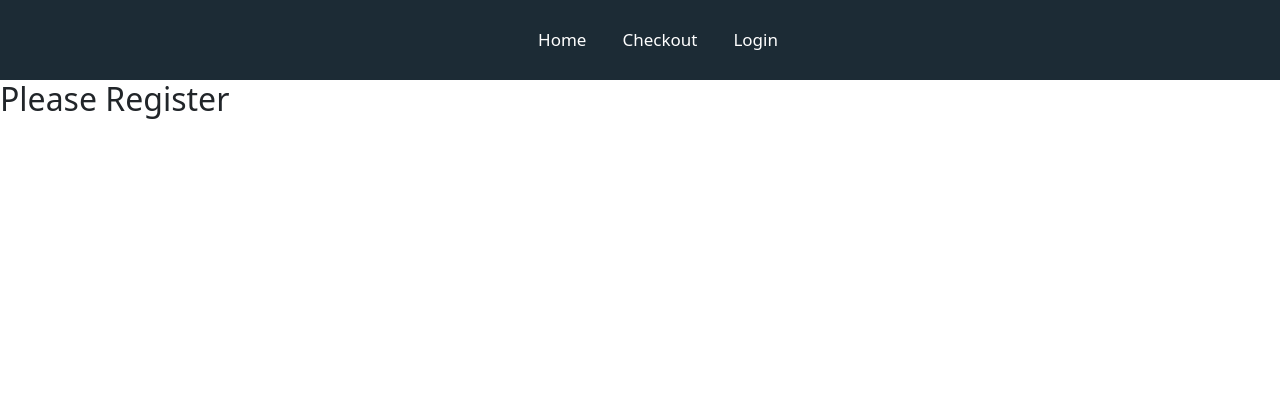
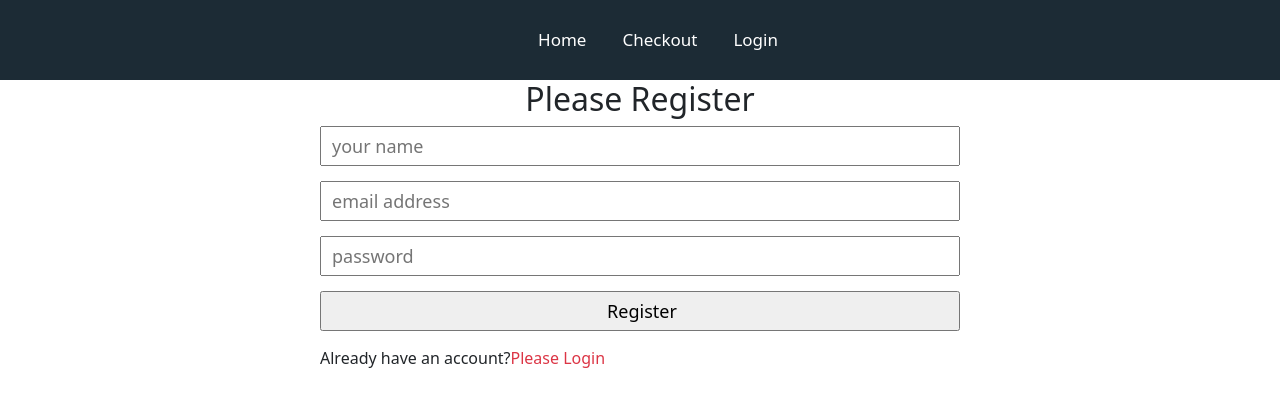
Before and after one commit to mehedialmamun21/independent-service-provider-website, a React (Create React App) app: page /register in a window 1280 px wide. Shown: the top 406 px of the page. Built offline with nearby package versions, Linux system fonts and the light colour scheme.

Commit message:
register part added

```diff
--- a/src/components/Register/Register.css
+++ b/src/components/Register/Register.css
@@ -0,0 +1,12 @@
+.register-form{
+    margin: 0 auto;
+    width: 50%;
+}
+.register-form input{
+    display: block;
+    width: 100%;
+    height: 40px;
+    padding-left: 10px;
+    font-size: 18px;
+    margin-bottom: 15px;
+}
--- a/src/components/Register/Register.js
+++ b/src/components/Register/Register.js
@@ -1,10 +1,52 @@
 import React from "react";
+import {Link, useNavigate} from "react-router-dom";
+import "./Register.css";
 
 const Register = () => {
+  const navigate = useNavigate();
+
+  const navigateLogin = () => {
+    navigate("/login");
+  };
+  const handleRegister = (event) => {
+    event.preventDefault();
+    // console.log(event.target.email.value);
+    const name = event.target.password.value;
+    console.log(name);
+  };
   return (
-    <div>
-      <h2>Please Register</h2>
-      <form action=""></form>
+    <div className="register-form">
+      <h2 style={{textAlign: "center"}}>Please Register</h2>
+      <form onSubmit={handleRegister}>
+        <input type="text" name="name" id="" placeholder="your name" />
+
+        <input
+          type="email"
+          name="email"
+          id=""
+          placeholder="email address"
+          required
+        />
+
+        <input
+          type="password"
+          name="password"
+          id=""
+          placeholder="password"
+          required
+        />
+        <input type="submit" value="Register" />
+      </form>
+      <p>
+        Already have an account?
+        <Link
+          to={"/login"}
+          className="text-danger text-decoration-none"
+          onClick={navigateLogin}
+        >
+          Please Login
+        </Link>
+      </p>
     </div>
   );
 };
```
